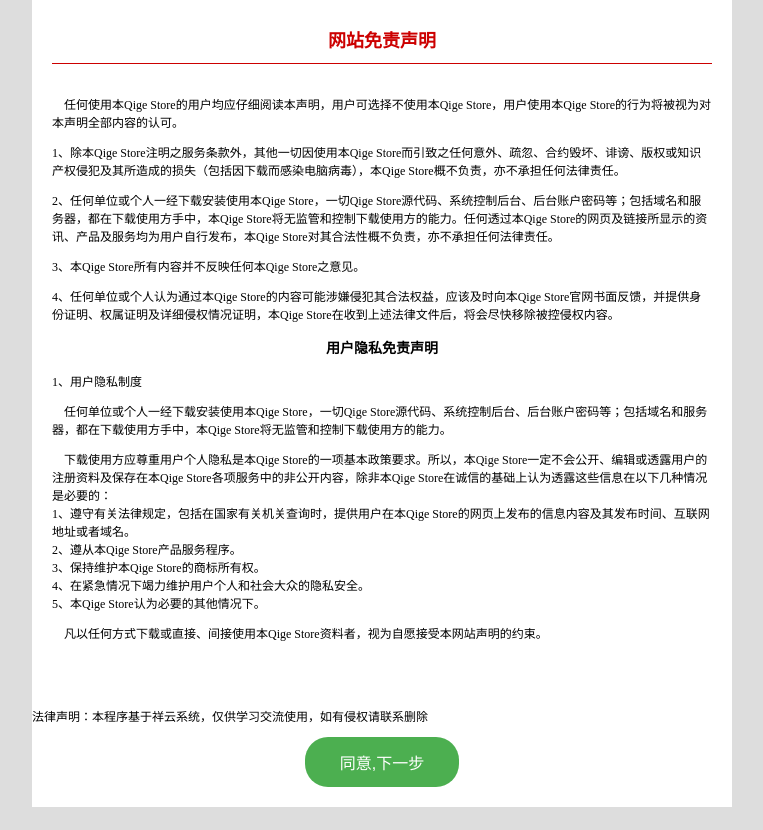
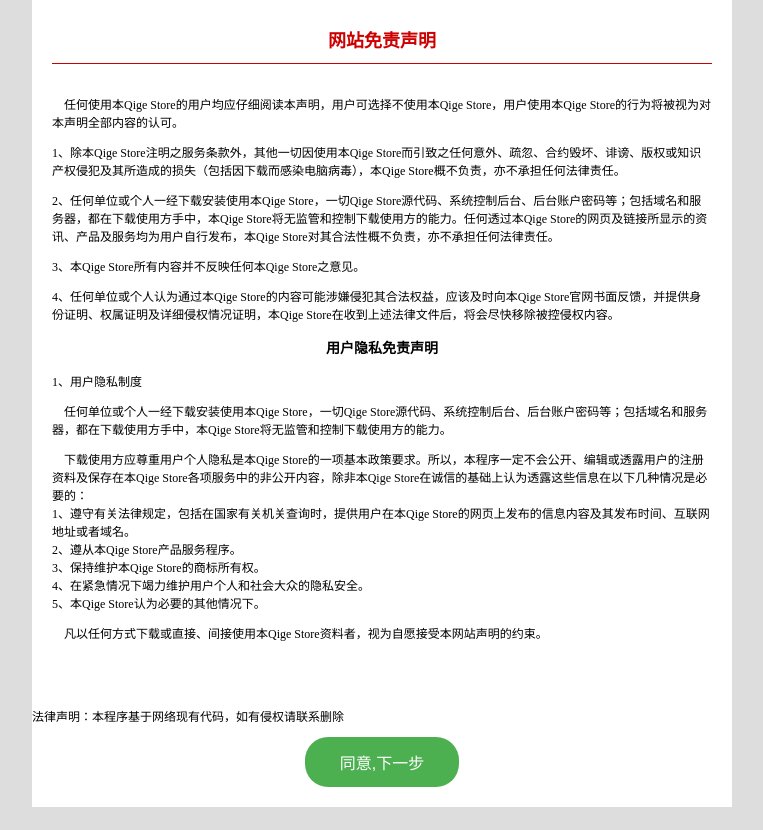
Before and after one commit to Qige513/QigeStore, a PHP site: page /mianze.php in a window 1280 px wide. Shown: the part 24-854 px from the top of the page, without its empty margins (258-1021 px from the left). Run offline with PHP 8.4, Linux system fonts and the light colour scheme; some libraries are stand-ins or nearby versions.

Commit message:
Update mianze.php

```diff
--- a/mianze.php
+++ b/mianze.php
@@ -39,7 +39,7 @@
             <h3 style="text-align:center;">用户隐私免责声明</h3>
             <p>1、用户隐私制度</p>
             <p>&nbsp;&nbsp;&nbsp;&nbsp;任何单位或个人一经下载安装使用本Qige Store，一切Qige Store源代码、系统控制后台、后台账户密码等；包括域名和服务器，都在下载使用方手中，本Qige Store将无监管和控制下载使用方的能力。</p>
-            <p>&nbsp;&nbsp;&nbsp;&nbsp;下载使用方应尊重用户个人隐私是本Qige Store的一项基本政策要求。所以，本Qige Store一定不会公开、编辑或透露用户的注册资料及保存在本Qige Store各项服务中的非公开内容，除非本Qige Store在诚信的基础上认为透露这些信息在以下几种情况是必要的：<br/>
+            <p>&nbsp;&nbsp;&nbsp;&nbsp;下载使用方应尊重用户个人隐私是本Qige Store的一项基本政策要求。所以，本程序一定不会公开、编辑或透露用户的注册资料及保存在本Qige Store各项服务中的非公开内容，除非本Qige Store在诚信的基础上认为透露这些信息在以下几种情况是必要的：<br/>
                 1、遵守有关法律规定，包括在国家有关机关查询时，提供用户在本Qige Store的网页上发布的信息内容及其发布时间、互联网地址或者域名。<br/>
                 2、遵从本Qige Store产品服务程序。<br/>
                 3、保持维护本Qige Store的商标所有权。<br/>
@@ -49,7 +49,7 @@
             <p>&nbsp;&nbsp;&nbsp;&nbsp;凡以任何方式下载或直接、间接使用本Qige Store资料者，视为自愿接受本网站声明的约束。</p>
         </div>
     </div>
-    <p>法律声明：本程序基于祥云系统，仅供学习交流使用，如有侵权请联系删除</p>
+    <p>法律声明：本程序基于网络现有代码，如有侵权请联系删除</p>
     <a href="/index.php?mianze=true" style="text-decoration:none"><button class="button">同意,下一步</button></a>
     <div style="height: 20px"></div>
 </div>
```
